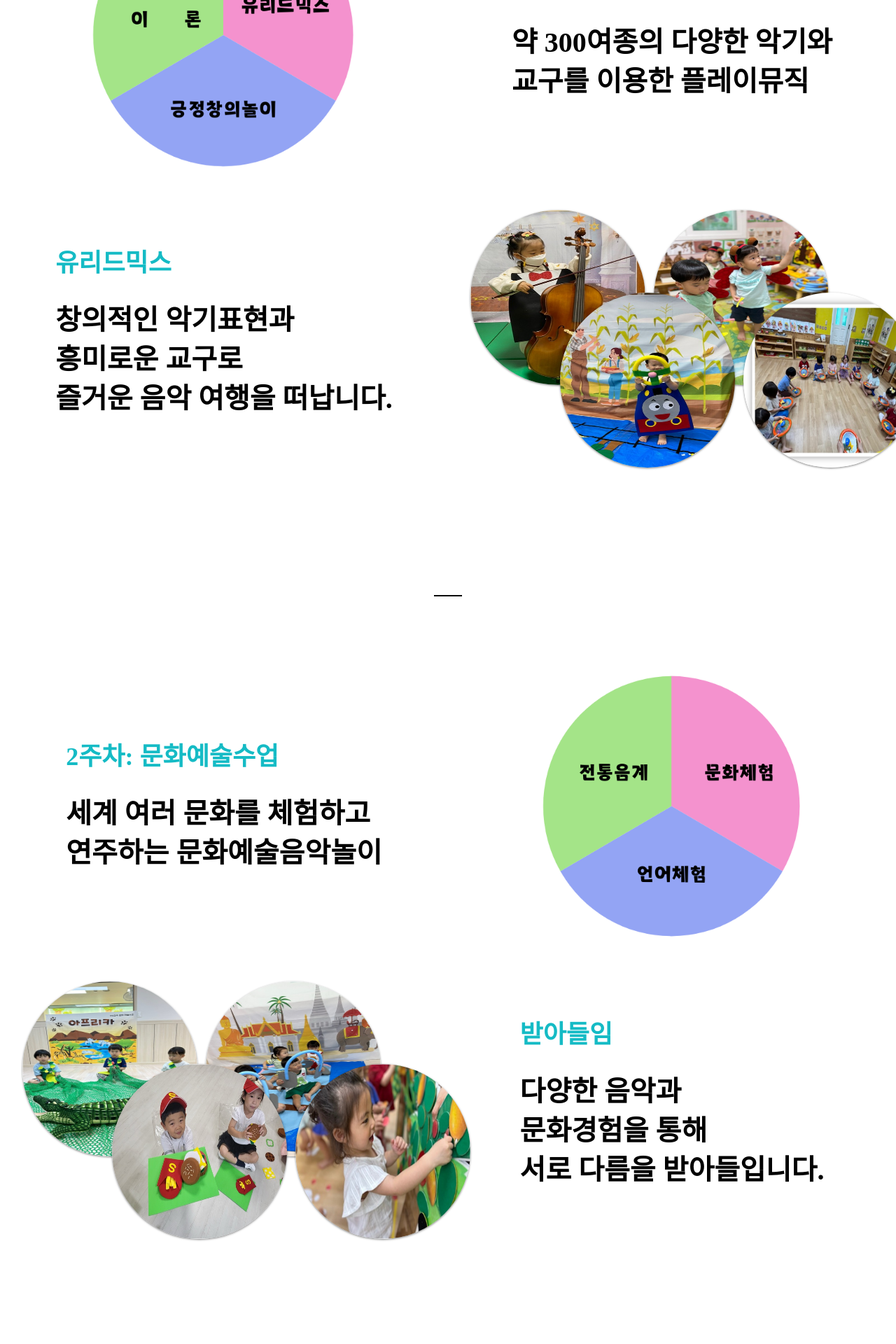
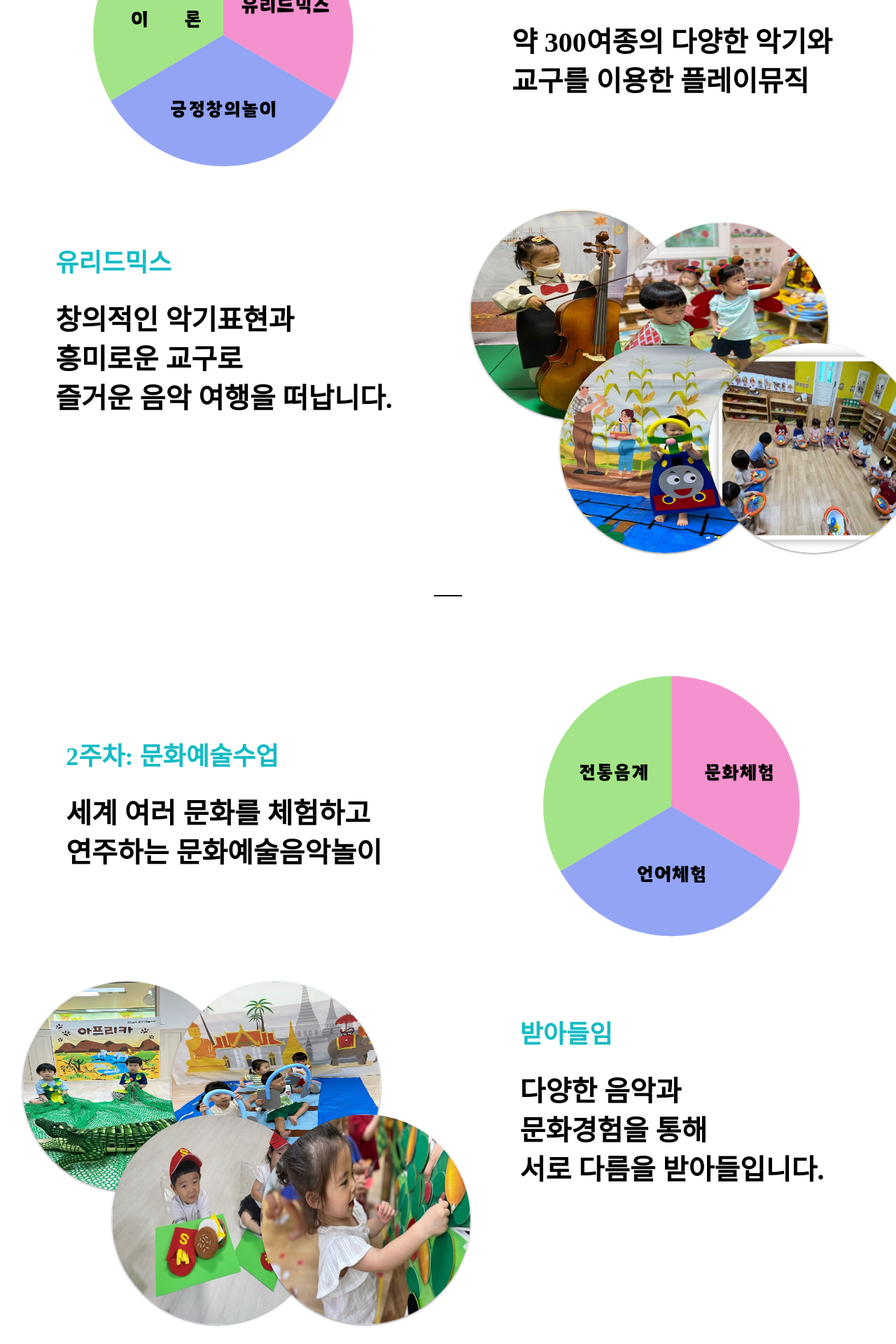
Before and after one commit to aiwebnovel/Dreamus, a React (Vite) app: page /realization/singsingq-music in a window 1280 px wide. Shown: the part 693-2613 px from the top of the page at 70% size. Built offline with nearby package versions, Linux system fonts and the light colour scheme.

Commit message:
feat: 대표님 수정사항 반영

```diff
--- a/src/components/features/MusicFlex.module.scss
+++ b/src/components/features/MusicFlex.module.scss
@@ -124,8 +124,8 @@
   }
 
   &__firstImg {
-    width: 250px;
-    height: 250px;
+    width: 300px;
+    height: 300px;
     border-radius: 50%;
     box-shadow: 0 1px 3px rgba(0, 0, 0, 0.5);
     position: absolute;
@@ -133,68 +133,68 @@
     left: 5%;
 
     @include mobile {
-      max-width: 150px;
-      max-height: 150px;
-      top: 10%;
-      left: 10%;
+      max-width: 180px;
+      max-height: 180px;
+      top: 0%;
+      left: 5%;
     }
   }
 
   &__secondImg {
-    width: 250px;
-    height: 250px;
+    width: 300px;
+    height: 300px;
     border-radius: 50%;
     box-shadow: 0 1px 3px rgba(0, 0, 0, 0.5);
     position: absolute;
-    top: 0;
+    top: 5%;
     right: 15%;
 
     @include mobile {
-      max-width: 150px;
-      max-height: 150px;
-      top: 10%;
-      right: 10%;
+      max-width: 180px;
+      max-height: 180px;
+      top: 0%;
+      right: 5%;
     }
   }
 
   &__thirdImg {
-    width: 250px;
-    height: 250px;
+    width: 300px;
+    height: 300px;
     border-radius: 50%;
     box-shadow: 0 1px 3px rgba(0, 0, 0, 0.5);
     position: absolute;
-    bottom: -5%;
+    bottom: -40%;
     left: 25%;
 
     @include mobile {
-      max-width: 150px;
-      max-height: 150px;
+      max-width: 180px;
+      max-height: 180px;
       bottom: 10%;
-      left: 10%;
+      left: 5%;
     }
   }
 
   &__fourthImg {
-    width: 250px;
-    height: 250px;
+    width: 300px;
+    height: 300px;
     border-radius: 50%;
     box-shadow: 0 1px 3px rgba(0, 0, 0, 0.5);
     position: absolute;
-    bottom: -5%;
+    bottom: -40%;
     right: -5%;
 
     @include mobile {
-      max-width: 150px;
-      max-height: 150px;
+      max-width: 180px;
+      max-height: 180px;
       bottom: 10%;
-      right: 10%;
+      right: 5%;
     }
   }
 
   &__reverse {
     &__firstImg {
-      width: 250px;
-      height: 250px;
+      width: 300px;
+      height: 300px;
       border-radius: 50%;
       box-shadow: 0 1px 3px rgba(0, 0, 0, 0.5);
       position: absolute;
@@ -202,16 +202,16 @@
       left: 5%;
 
       @include mobile {
-        max-width: 150px;
-        max-height: 150px;
-        top: 10%;
-        left: 10%;
+        max-width: 180px;
+        max-height: 180px;
+        top: 0%;
+        left: 5%;
       }
     }
 
     &__secondImg {
-      width: 250px;
-      height: 250px;
+      width: 300px;
+      height: 300px;
       border-radius: 50%;
       box-shadow: 0 1px 3px rgba(0, 0, 0, 0.5);
       position: absolute;
@@ -219,44 +219,44 @@
       right: 15%;
 
       @include mobile {
-        max-width: 150px;
-        max-height: 150px;
-        top: 10%;
-        right: 10%;
+        max-width: 180px;
+        max-height: 180px;
+        top: 0%;
+        right: 5%;
       }
     }
 
     &__thirdImg {
-      width: 250px;
-      height: 250px;
+      width: 300px;
+      height: 300px;
       border-radius: 50%;
       box-shadow: 0 1px 3px rgba(0, 0, 0, 0.5);
       position: absolute;
-      bottom: -5%;
+      bottom: -40%;
       left: 25%;
 
       @include mobile {
-        max-width: 150px;
-        max-height: 150px;
+        max-width: 180px;
+        max-height: 180px;
         bottom: 10%;
-        left: 10%;
+        left: 5%;
       }
     }
 
     &__fourthImg {
-      width: 250px;
-      height: 250px;
+      width: 300px;
+      height: 300px;
       border-radius: 50%;
       box-shadow: 0 1px 3px rgba(0, 0, 0, 0.5);
       position: absolute;
-      bottom: -5%;
+      bottom: -40%;
       right: -5%;
 
       @include mobile {
-        max-width: 150px;
-        max-height: 150px;
+        max-width: 180px;
+        max-height: 180px;
         bottom: 10%;
-        right: 10%;
+        right: 5%;
       }
     }
   }
--- a/src/components/sections/main/DingDongSpring.module.scss
+++ b/src/components/sections/main/DingDongSpring.module.scss
@@ -81,6 +81,15 @@
     &__sub {
       color: #ff7c7c;
     }
+
+    &__subText {
+      font-size: 20px;
+      font-weight: bold;
+    }
+
+    span {
+      color: #ff7c7c;
+    }
   }
 
   &__btnContainer {
@@ -96,9 +105,10 @@
       color: white;
       // font-weight: bold;
       font-size: 17px;
+      margin-bottom: 30px;
 
       @include mobile {
-        padding: 10px 5px;
+        padding: 18px;
         word-break: keep-all;
         white-space: pre-line;
         font-size: 16px;
--- a/src/components/sections/main/DingDongSpring.tsx
+++ b/src/components/sections/main/DingDongSpring.tsx
@@ -48,20 +48,25 @@ function DingDongSpring() {
           </div> */}
           <div className={styles.spring__text}>
             <p className={styles.spring__text__main}>
-              지금 우리 아이의 회복탄력성을 테스트해보세요. <br />
-              (띵동 자체개발 특허출원중)
+              지금 우리 아이의 <span>회복탄력성을</span> <br />
+              테스트해보세요.
               <br />
               <br />
-              동화 캐릭터로 보는 회복탄력분석도구 바로가기
+              동화 캐릭터로 보는 <br />
+              유아회복탄력성 테스트
             </p>
             <div className={styles.spring__btnContainer}>
               <button
                 onClick={() => navigate('/assessment')}
                 className={styles.spring__btnContainer__btn}
               >
-                무료 회복탄력성 분석 검사 바로가기
+                ESPA 바로가기
               </button>
             </div>
+            <p className={styles.spring__text__subText}>
+              띵동을 하면 회복탄력성이 생기나요? <br />
+              다른 프로그램이랑....
+            </p>
             {/* <p className={styles.spring__text__main}>
               화면 속에서 아이의 총명함이 흐려질까 봐 걱정되시나요?
               <br />
--- a/src/components/sections/main/DingDongTest.module.scss
+++ b/src/components/sections/main/DingDongTest.module.scss
@@ -90,6 +90,7 @@
 
       @include mobile {
         grid-template-columns: 1fr;
+        width: 180px;
       }
     }
 
@@ -100,6 +101,7 @@
       grid-row-gap: 80px;
       width: 100%;
       height: 100vh;
+      place-items: center;
 
       @include mobile {
         grid-template-columns: 1fr;
@@ -109,7 +111,7 @@
       }
 
       &__youtube {
-        width: 800px;
+        width: auto;
         height: auto;
 
         @include mobile {
--- a/src/components/sections/main/DingDongTest.tsx
+++ b/src/components/sections/main/DingDongTest.tsx
@@ -39,8 +39,8 @@ function DingDongTest() {
               </div>
               <div className={styles.test__grid__youtubeContainer__youtube}>
                 <iframe
-                  width="100%"
-                  height="100%"
+                  // width="100%"
+                  // height="100%"
                   src="https://www.youtube.com/embed/zvIxQ0W8TUo"
                   title="띵동이와 바다마녀/ 환경동화 / 뮤지컬동화 / 분리수거 동화"
                   // allow="accelerometer; autoplay; clipboard-write; encrypted-media; gyroscope; picture-in-picture; web-share"
--- a/src/components/sections/realization/DrumNantaJanggu/PercussionIntroduce.module.scss
+++ b/src/components/sections/realization/DrumNantaJanggu/PercussionIntroduce.module.scss
@@ -94,7 +94,7 @@
       }
 
       img {
-        max-width: 200px;
+        max-width: 300px;
         max-height: 200px;
         width: 100%;
         height: 100%;
@@ -103,9 +103,10 @@
         margin: 0 auto;
 
         @include mobile {
-          width: 90%;
-          height: 90%;
+          width: 100%;
+          height: 100%;
           margin-bottom: 10px;
+          border-radius: 15px;
         }
       }
     }
--- a/src/components/sections/realization/DrumNantaJanggu/PercussionIntroduce.tsx
+++ b/src/components/sections/realization/DrumNantaJanggu/PercussionIntroduce.tsx
@@ -50,7 +50,7 @@ function PercussionIntroduce() {
               {percussion.map((item, index) => (
                 <div className={styles.percussion__card} key={index}>
                   <div className={styles.percussion__card__content}>
-                    <img src={item.src} />
+                    <img src={item.src} width={'100%'} />
                     <div className={styles.percussion__card__text}>
                       <h4 className={styles.percussion__card__title}>
                         {item.name}
--- a/src/components/sections/realization/LululalaPiano/PianoClass.module.scss
+++ b/src/components/sections/realization/LululalaPiano/PianoClass.module.scss
@@ -373,6 +373,16 @@
       span {
         color: #16bbc5;
       }
+
+      p {
+        color: #16bbc5;
+        font-size: 50px;
+        margin-top: 10px;
+
+        @include mobile {
+          font-size: 28px;
+        }
+      }
     }
 
     &__btn {
```
Also changed, not shown: src/components/sections/realization/LululalaPiano/PianoClass.tsx (+9 -4 lines), src/components/sections/work-together/JobNotice.tsx (+6 -3 lines).
